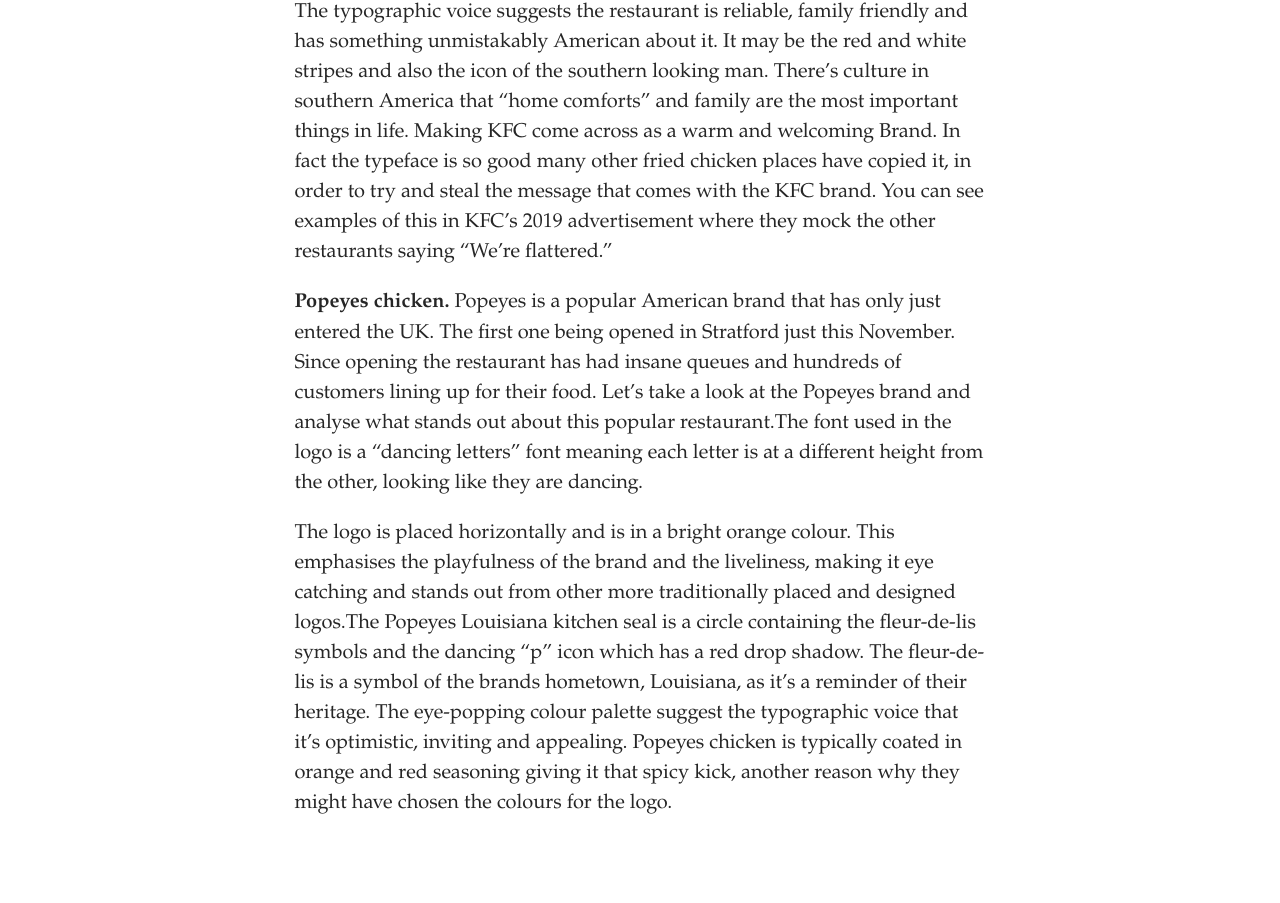
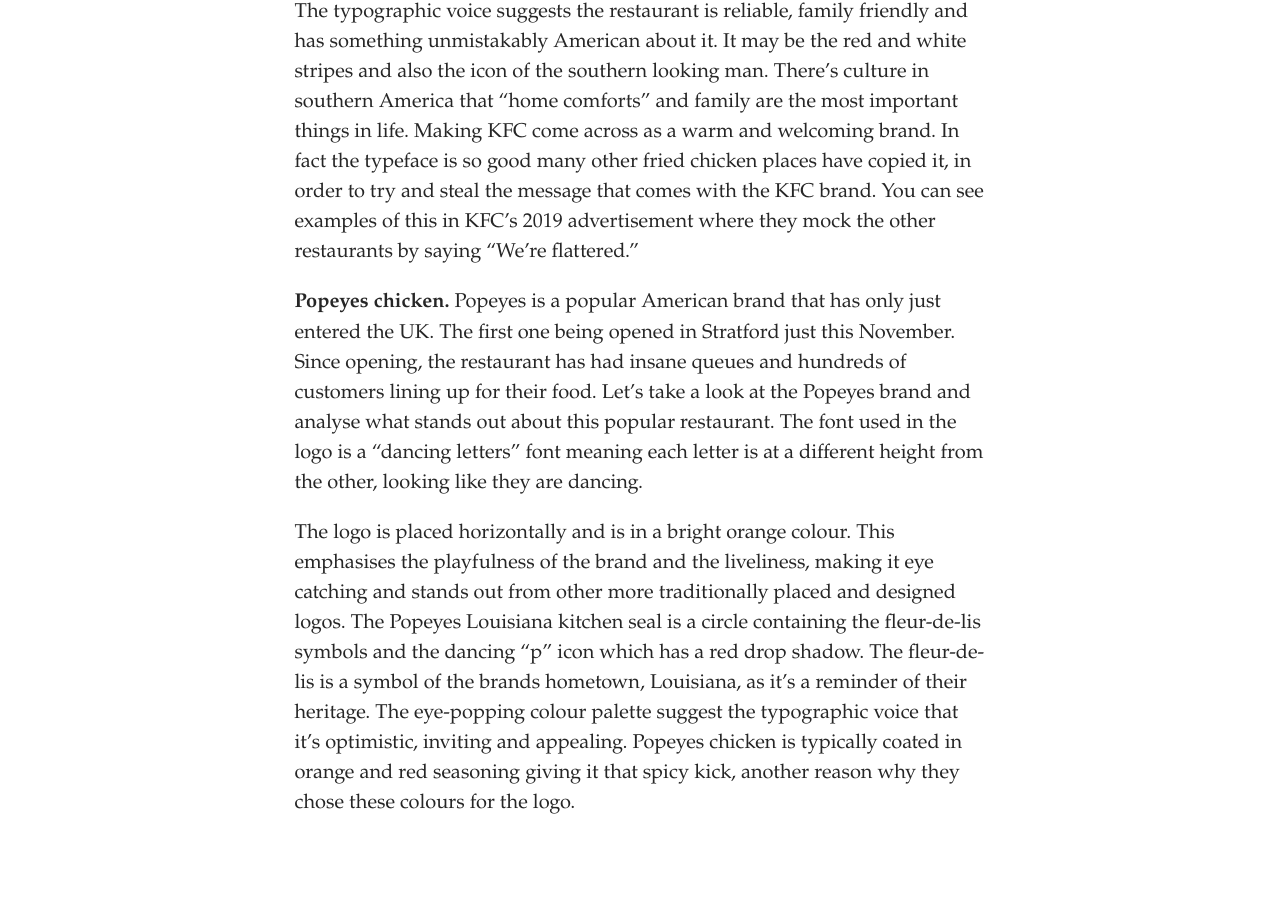
Before and after one commit to eve022/typoggy, a Jekyll site: the page built from _posts/2021-12-06-fried-fonts.md, in a window 1280 px wide and 1400 px high, scrolled down 566 px. Shown: the part 274-1177 px from the top of the window. Built offline with Jekyll 4.4.1, drawn with Linux system fonts in a browser that asks for light colours; some web fonts are replaced.

Commit message:
Update Post “2021-12-06-fried-fonts”

```diff
--- a/_posts/2021-12-06-fried-fonts.md
+++ b/_posts/2021-12-06-fried-fonts.md
@@ -10,8 +10,8 @@
 ---
 **KFC.** The KFC logo is an iconic staple in the curation of other fried food brands. Their Colonel has sat proudly as their logo for more than 60 years, an honour to the originator of the restaurant. As for the typography KFC began with a monochrome handwritten typeface from 1950-1990. But then in the 90s they added their signature bright red to their design and abbreviated their name to KFC from Kentucky fried chicken , giving them a more modern and bold name to fit the times. The latest design of their logo was in 2018, the font chosen was black coloured Friz Quadrata font in italics. The shape of their box logo changed too, to a trapeze shape and the portrait was refined. The red became white and red stripes and the colonel’s face is in black contour rather than the previous blue and yellow. Although in the UK currently most restaurants feature the logo with no stripes and a darker red tone, but with the same font.
 
-The typographic voice suggests the restaurant is reliable, family friendly and has something unmistakably American about it. It may be the red and white stripes and also the icon of the southern looking man. There’s culture in southern America that “home comforts” and family are the most important things in life. Making KFC come across as a warm and welcoming Brand. In fact the typeface is so good many other fried chicken places have copied it, in order to try and steal the message that comes with the KFC brand. You can see examples of this in KFC’s 2019 advertisement where they mock the other restaurants saying “We’re flattered.”
+The typographic voice suggests the restaurant is reliable, family friendly and has something unmistakably American about it. It may be the red and white stripes and also the icon of the southern looking man. There’s culture in southern America that “home comforts” and family are the most important things in life. Making KFC come across as a warm and welcoming brand. In fact the typeface is so good many other fried chicken places have copied it, in order to try and steal the message that comes with the KFC brand. You can see examples of this in KFC’s 2019 advertisement where they mock the other restaurants by saying “We’re flattered.”
 
-**Popeyes chicken.** Popeyes is a popular American brand that has only just entered the UK. The first one being opened in Stratford just this November. Since opening the restaurant has had insane queues and hundreds of customers lining up for their food. Let’s take a look at the Popeyes brand and analyse what stands out about this popular restaurant.The font used in the logo is a “dancing letters” font meaning each letter is at a different height from the other, looking like they are dancing.
+**Popeyes chicken.** Popeyes is a popular American brand that has only just entered the UK. The first one being opened in Stratford just this November. Since opening, the restaurant has had insane queues and hundreds of customers lining up for their food. Let’s take a look at the Popeyes brand and analyse what stands out about this popular restaurant. The font used in the logo is a “dancing letters” font meaning each letter is at a different height from the other, looking like they are dancing.
 
-The logo is placed horizontally and is in a bright orange colour. This emphasises the playfulness of the brand and the liveliness, making it eye catching and stands out from other more traditionally placed and designed logos.The Popeyes Louisiana kitchen seal is a circle containing the fleur-de-lis symbols and the dancing “p” icon which has a red drop shadow. The fleur-de-lis is a symbol of the brands hometown, Louisiana, as it’s a reminder of their heritage. The eye-popping colour palette suggest the typographic voice that it’s optimistic, inviting and appealing. Popeyes chicken is typically coated in orange and red seasoning giving it that spicy kick, another reason why they might have chosen the colours for the logo.
+The logo is placed horizontally and is in a bright orange colour. This emphasises the playfulness of the brand and the liveliness, making it eye catching and stands out from other more traditionally placed and designed logos. The Popeyes Louisiana kitchen seal is a circle containing the fleur-de-lis symbols and the dancing “p” icon which has a red drop shadow. The fleur-de-lis is a symbol of the brands hometown, Louisiana, as it’s a reminder of their heritage. The eye-popping colour palette suggest the typographic voice that it’s optimistic, inviting and appealing. Popeyes chicken is typically coated in orange and red seasoning giving it that spicy kick, another reason why they chose these colours for the logo.
```
